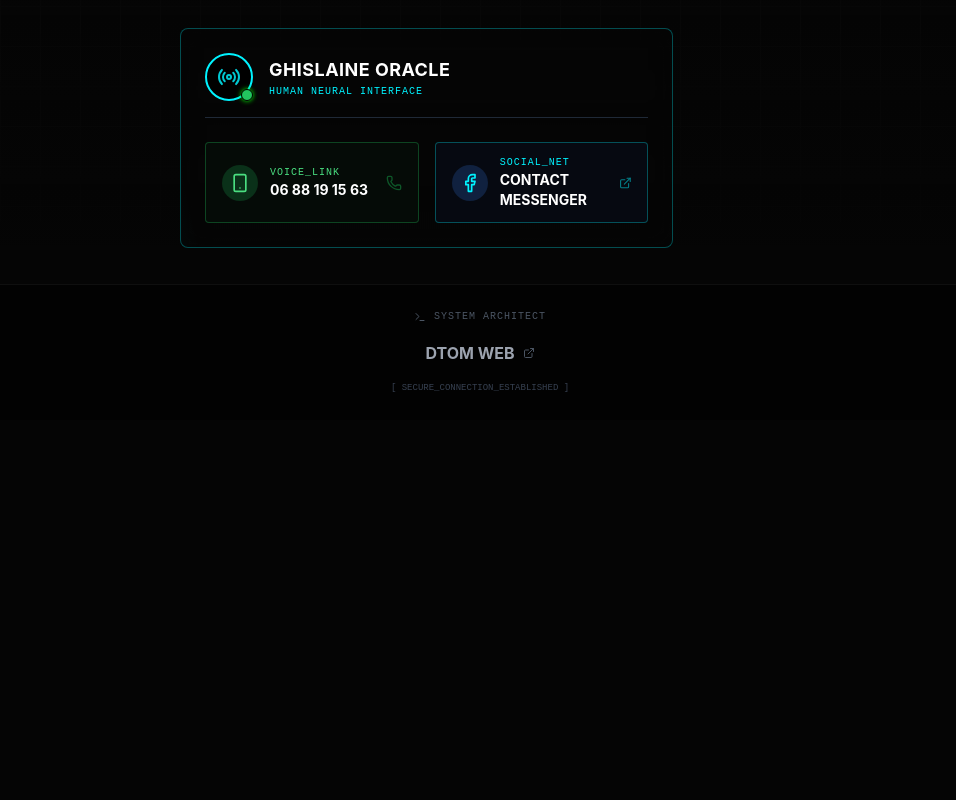
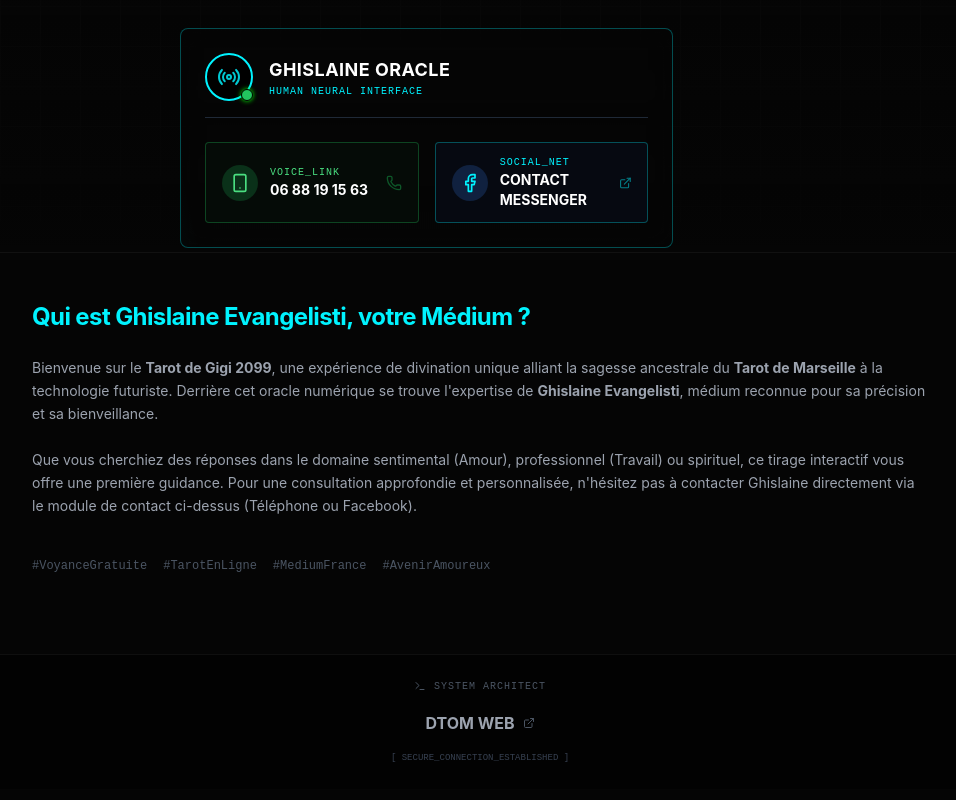
Before and after one commit to dtomweb/flexi, a React (Vite) app: page / in a window 1280 px wide. Shown: the part 554-1354 px from the top of the page, without its empty margins (160-1116 px from the left). Before the commit the page ends 1014 px from the top, so only its background shows below. Built offline with nearby package versions, Linux system fonts and the light colour scheme.

Commit message:
Fix: Correction HTML SEO

```diff
--- a/index.html
+++ b/index.html
@@ -1,10 +1,55 @@
 <!doctype html>
-<html lang="en">
+<html lang="fr">
   <head>
     <meta charset="UTF-8" />
     <link rel="icon" type="image/svg+xml" href="/vite.svg" />
     <meta name="viewport" content="width=device-width, initial-scale=1.0" />
-    <title>Tarot de Gigi 2099</title>
+
+    <!-- TITRE PRINCIPAL (Ce qui s'affiche en bleu sur Google) -->
+    <title>Tarot de Gigi 2099 | Voyance & Guidance par Ghislaine Médium</title>
+
+    <!-- DESCRIPTION (Les 2 lignes grises sous le titre) -->
+    <meta name="description" content="Tirage de Tarot gratuit en ligne style Cyberpunk. Obtenez une guidance immédiate sur l'amour, le travail et l'avenir grâce à l'expertise de Ghislaine Evangelisti, Médium." />
+
+    <!-- MOTS-CLÉS (Pour les petits moteurs) -->
+    <meta name="keywords" content="Tarot gratuit, Tarot de Marseille, Voyance en ligne, Ghislaine Medium, Tirage cartes amour, Tarot 2025, Oracle futuriste" />
+
+    <!-- AUTEUR -->
+    <meta name="author" content="DTOM WEB & Ghislaine Evangelisti" />
+
+    <!-- OPEN GRAPH (Pour que le lien soit beau sur Facebook/WhatsApp/LinkedIn) -->
+    <meta property="og:title" content="Tarot de Gigi 2099 - L'Oracle du Futur" />
+    <meta property="og:description" content="Découvrez votre avenir avec le Tarot Cyberpunk. Interprétation par IA et Ghislaine Médium." />
+    <meta property="og:image" content="https://tarot2099.fr/preview-social.jpg" />
+    <meta property="og:url" content="https://www.tarot2099.fr" />
+    <meta property="og:type" content="website" />
+
+    <!-- TWITTER CARDS -->
+    <meta name="twitter:card" content="summary_large_image" />
+    <meta name="twitter:title" content="Tarot de Gigi 2099" />
+    <meta name="twitter:description" content="Tirage de tarot gratuit et immédiat." />
+    <meta name="twitter:image" content="https://tarot2099.fr/preview-social.jpg" />
+
+    <!-- DONNÉES STRUCTURÉES (JSON-LD) : L'Arme Secrète pour Ghislaine -->
+    <script type="application/ld+json">
+      {
+        "@context": "https://schema.org",
+        "@type": "ProfessionalService",
+        "name": "Ghislaine Evangelisti Médium",
+        "image": "https://tarot2099.fr/vite.svg",
+        "url": "https://www.tarot2099.fr",
+        "telephone": "+33688191563",
+        "priceRange": "Gratuit",
+        "address": {
+          "@type": "PostalAddress",
+          "addressCountry": "FR"
+        },
+        "description": "Médium et cartomancienne proposant des tirages de tarot en ligne et des consultations privées.",
+        "sameAs": [
+          "https://www.facebook.com/ghislaine.evangelistiMEDIUM"
+        ]
+      }
+    </script>
   </head>
   <body>
     <div id="root"></div>
--- a/src/App.tsx
+++ b/src/App.tsx
@@ -275,6 +275,28 @@
         </div>
       </main>
 
+      <section className="relative z-10 container mx-auto px-6 py-12 text-center md:text-left border-t border-white/5">
+        <div className="max-w-4xl mx-auto space-y-6">
+            <h2 className="text-2xl font-bold text-cyber-blue tracking-tight">
+                Qui est Ghislaine Evangelisti, votre Médium ?
+            </h2>
+            <p className="text-gray-400 leading-relaxed text-sm">
+                Bienvenue sur le <strong>Tarot de Gigi 2099</strong>, une expérience de divination unique alliant la sagesse ancestrale du <strong>Tarot de Marseille</strong> à la technologie futuriste.
+                Derrière cet oracle numérique se trouve l'expertise de <strong>Ghislaine Evangelisti</strong>, médium reconnue pour sa précision et sa bienveillance.
+            </p>
+            <p className="text-gray-400 leading-relaxed text-sm">
+                Que vous cherchiez des réponses dans le domaine sentimental (Amour), professionnel (Travail) ou spirituel, ce tirage interactif vous offre une première guidance.
+                Pour une consultation approfondie et personnalisée, n'hésitez pas à contacter Ghislaine directement via le module de contact ci-dessus (Téléphone ou Facebook).
+            </p>
+            <div className="flex flex-wrap justify-center md:justify-start gap-4 text-xs font-mono text-gray-600 pt-4">
+                <span>#VoyanceGratuite</span>
+                <span>#TarotEnLigne</span>
+                <span>#MediumFrance</span>
+                <span>#AvenirAmoureux</span>
+            </div>
+        </div>
+      </section>
+
       <footer className="relative z-10 w-full py-6 border-t border-white/5 bg-black/50 backdrop-blur-sm mt-8">
           <div className="container mx-auto flex flex-col items-center justify-center gap-2">
               <div className="flex items-center gap-2 text-[10px] font-mono text-gray-600 uppercase tracking-widest">
```
Also changed, not shown: robots.txt (added), 1 other file (tests, documents, lock files or other folders).
